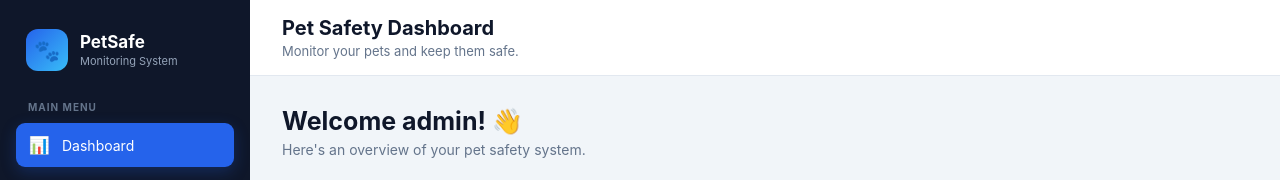
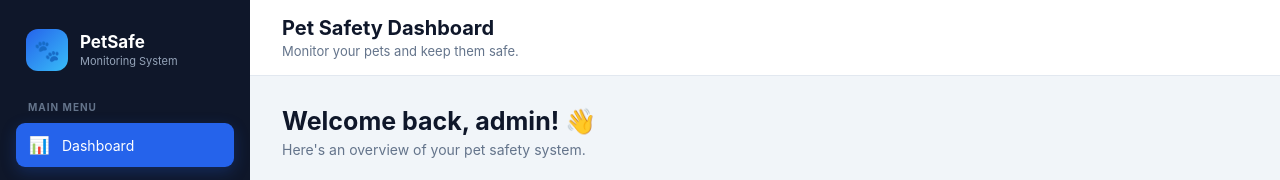
Before and after one commit to auditorarman/pet-safety-monitoring-, a plain HTML site: page index.html in a window 1280 px wide. Shown: the top 180 px of the page. Drawn offline with nearby package versions, Linux system fonts and the light colour scheme.

Commit message:
Update welcome message for admin

```diff
--- a/index.html
+++ b/index.html
@@ -268,7 +268,7 @@
     <section class="content">
 
         <div class="welcome">
-            <h2>Welcome admin! 👋</h2>
+            <h2>Welcome back, admin! 👋</h2>
             <p>Here's an overview of your pet safety system.</p>
         </div>
 
```
